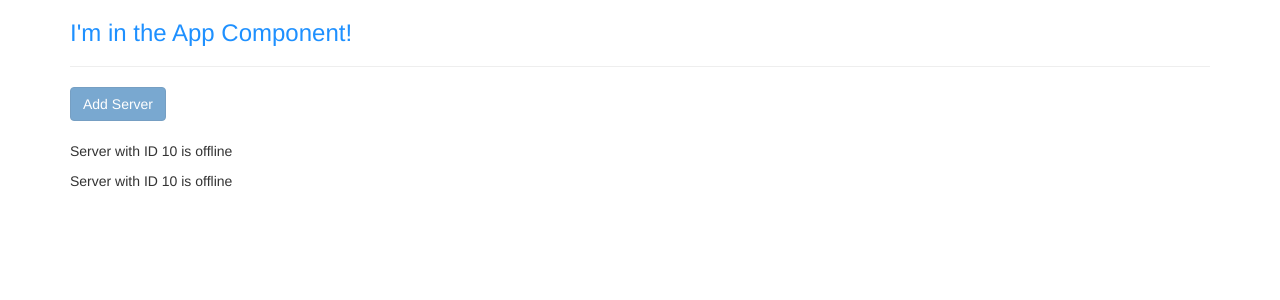
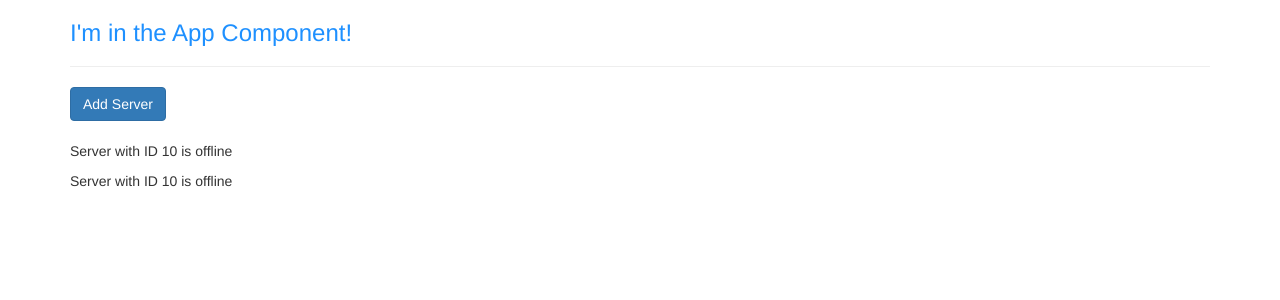
Before and after one commit to AlexFerns16/Angular, an Angular app in the folder my-first-app/: page / in a window 1280 px wide. Shown: the top 300 px of the page. Built offline with nearby package versions, Linux system fonts and the light colour scheme.

Commit message:
commit:18 | Property Binding

```diff
--- a/my-first-app/src/app/servers/servers.component.html
+++ b/my-first-app/src/app/servers/servers.component.html
@@ -1,5 +1,6 @@
 <!-- <p>servers works!</p> -->
 
-<button class="btn btn-primary" disabled>Add Server</button><br /><br />
+<button class="btn btn-primary" [disabled]="!allowNewServer">Add Server</button
+><br /><br />
 <app-server></app-server>
 <app-server></app-server>
--- a/my-first-app/src/app/servers/servers.component.ts
+++ b/my-first-app/src/app/servers/servers.component.ts
@@ -8,4 +8,12 @@ import { Component } from '@angular/core';
   // template: `<app-server></app-server><app-server></app-server>`,
   styleUrl: './servers.component.css',
 })
-export class ServersComponent {}
+export class ServersComponent {
+  allowNewServer = false;
+
+  constructor() {
+    setTimeout(() => {
+      this.allowNewServer = true;
+    }, 2000);
+  }
+}
```
